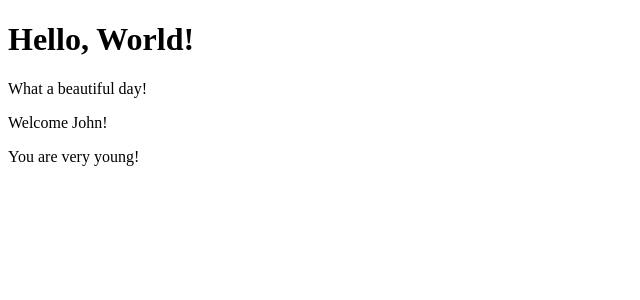
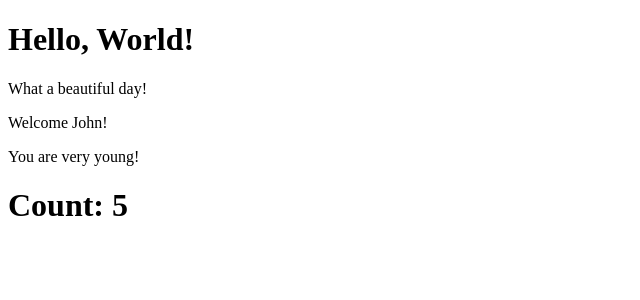
Before and after one commit to cicciocara/React-exercises, a React (Create React App) app in the folder react-exercises/: page / in a window 1280 px wide. Shown: the top 300 px of the page, without its empty margins (0-640 px from the left). Built offline with nearby package versions, Linux system fonts and the light colour scheme.

Commit message:
feat/exercise state-01 completed

```diff
--- a/react-exercises/src/App.js
+++ b/react-exercises/src/App.js
@@ -1,4 +1,5 @@
 import React from 'react';
+import { Counter } from './Counter';
 import { Hello } from './Hello';
 import { Welcome } from './Welcome';
 
@@ -8,6 +9,7 @@ export class App extends React.Component {
       <div>
         <Hello />
         <Welcome name='John' age={17} />
+        <Counter />
       </div>
     );
   }
--- /dev/null
+++ b/react-exercises/src/Counter.js
@@ -0,0 +1,31 @@
+import React from 'react';
+
+export class Counter extends React.Component {
+  state = {
+    count: 0,
+  };
+
+  constructor(props) {
+    super();
+
+    this._interval = setInterval(() => {
+      this.setState((state) => {
+        return { count: state.count + 1 };
+      });
+    }, 1000);
+  }
+
+  componentWillUnmount() {
+    if (this._interval) {
+      clearInterval(this._interval);
+    }
+  }
+
+  render() {
+    return (
+      <div>
+        <h1>Count: {this.state.count}</h1>
+      </div>
+    );
+  }
+}
```
